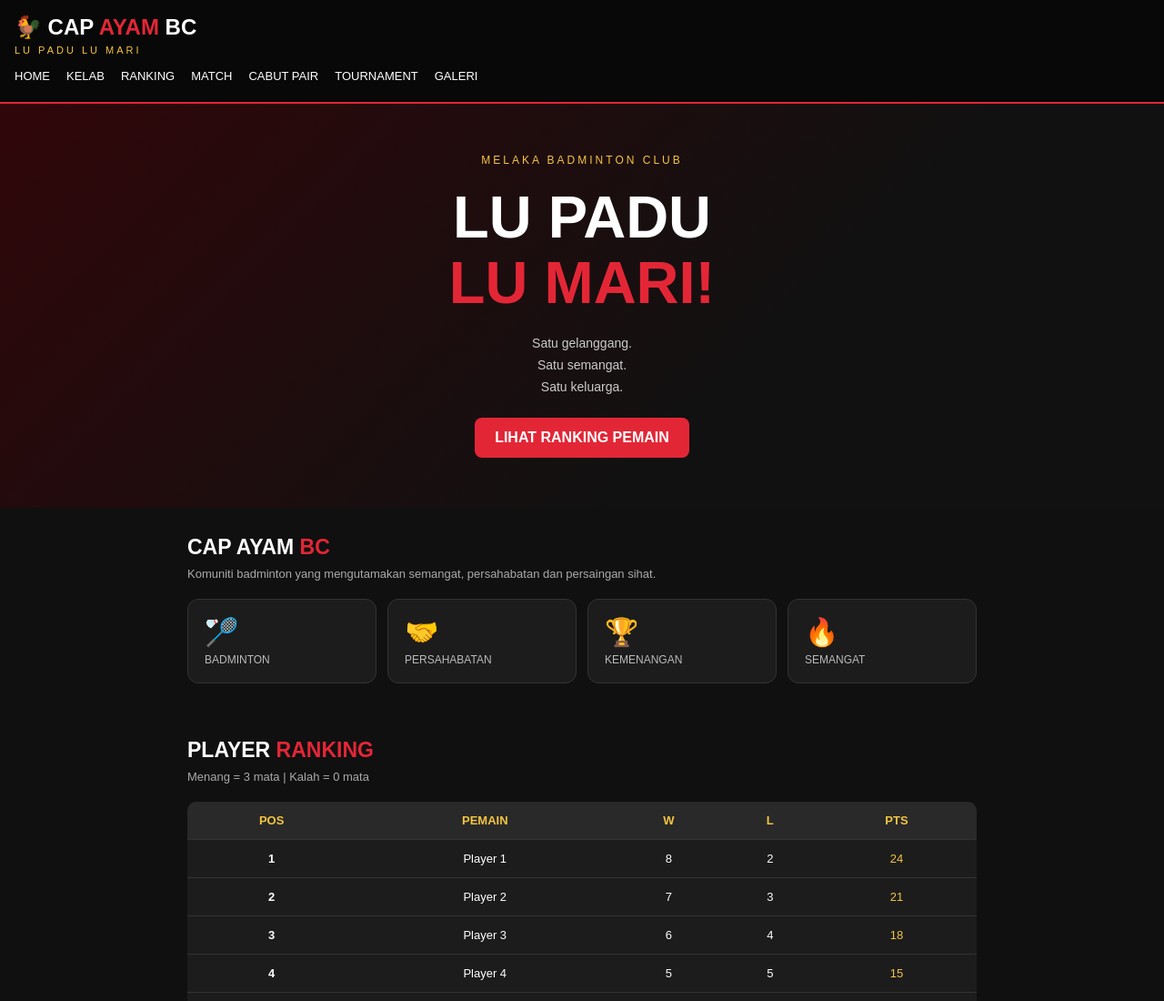
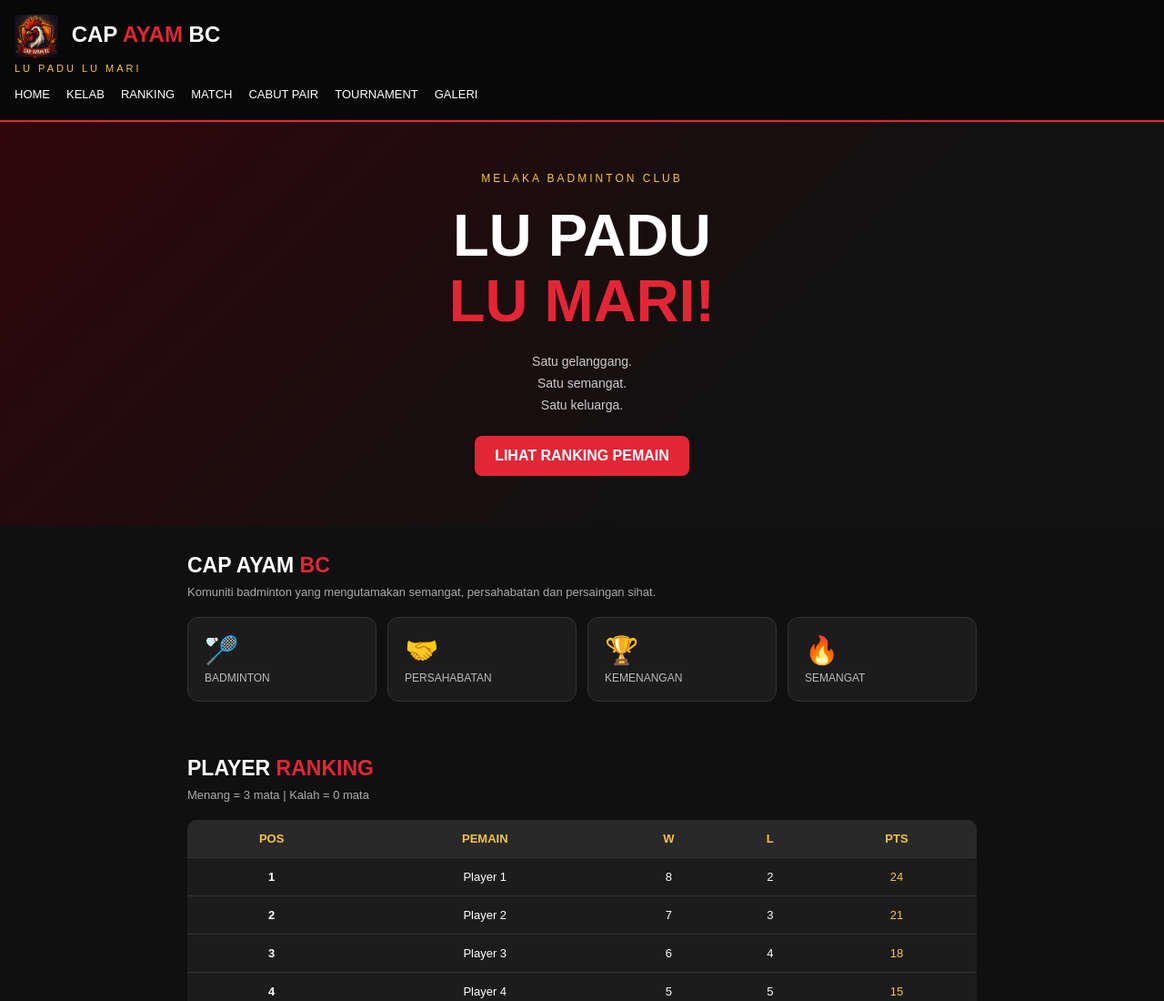
Before and after one commit to ewandhlfmk89-wq/CAP-AYAM-BC, a plain HTML site: page index.html in a window 1280 px wide. Shown: the top 1100 px of the page at 91% size. Drawn offline with Linux system fonts and the light colour scheme.

Commit message:
Update index.html

```diff
--- a/index.html
+++ b/index.html
@@ -302,7 +302,7 @@ footer p {
 <body>
 
 <header>
-  <div class="logo">🐓 CAP <span>AYAM</span> BC</div>
+  <div class="logo"><img src="logo.jpg" alt="Cap Ayam BC" style="width:48px;height:48px;object-fit:contain;vertical-align:middle;margin-right:8px;"> CAP <span>AYAM</span> BC</div>
   <div class="slogan">LU PADU LU MARI</div>
 
   <nav>
```
